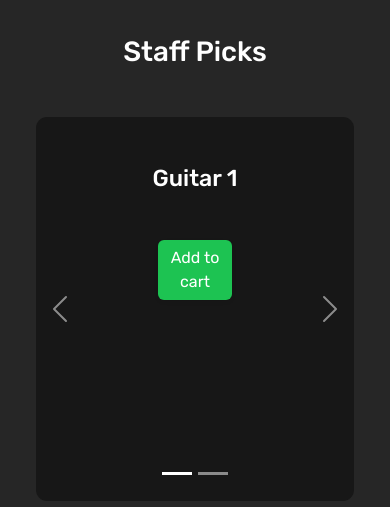
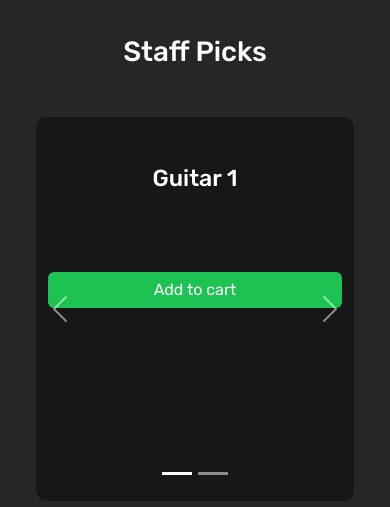
Before and after one commit to elegist/thm-guitar-configurator, a Django app: page / in a window 390 px wide. Shown: the part 849-1356 px from the top of the page. Run offline with Django 4.2, Linux system fonts and the light colour scheme; some libraries are stand-ins or nearby versions.

Commit message:
added responsiveness to staff-picks and configurator-modal (wip)

```diff
--- a/base/templates/base/configurator/configurator-content.html
+++ b/base/templates/base/configurator/configurator-content.html
@@ -1,8 +1,8 @@
 <div class="container-fluid text-center">
     <div class="row">
-        <div class="col-4">
-            <img src="https://via.placeholder.com/300x500" alt="" srcset="" />
-            <div class="d-flex justify-content-around pt-2">
+        <div class="col-lg-4">
+            <img class="img-fluid img-guitar-preview" src="https://via.placeholder.com/300x500" alt="" srcset="" />
+            <div class="d-flex justify-content-around py-2 pt-lg-2">
                 <div
                     class="btn-group"
                     role="group"
@@ -32,10 +32,10 @@
                 </div>
             </div>
         </div>
-        <div class="col-1">
-            <div class="vr h-100"></div>
+        <div class="col-lg-1">
+            <div class="vr h-100 d-none d-lg-block"></div>
         </div>
-        <div class="col-7">
+        <div class="col-lg-7">
             <div class="container-fluid text-center">
                 <div class="row g-4">
                     <div class="col-4">
--- a/base/templates/base/staff-picks-carousel/staff-picks-carousel-item.html
+++ b/base/templates/base/staff-picks-carousel/staff-picks-carousel-item.html
@@ -1,7 +1,7 @@
 <div class="container py-5">
     <h3>{{ guitarName }}</h3>
-    <img src="https://via.placeholder.com/274x145" alt="" srcset="">
-    <div class="d-grid gap-2 col-3 mx-auto">
-        <button class="btn btn-primary shadow-sm mt-3">Add to cart</button>
+    <img class="img-fluid" src="https://via.placeholder.com/274x145" alt="" srcset="">
+    <div class="d-grid gap-2 col-sm-3 mx-auto">
+        <button class="btn btn-primary shadow-sm mt-5 mt-md-3">Add to cart</button>
     </div>
 </div>
```
